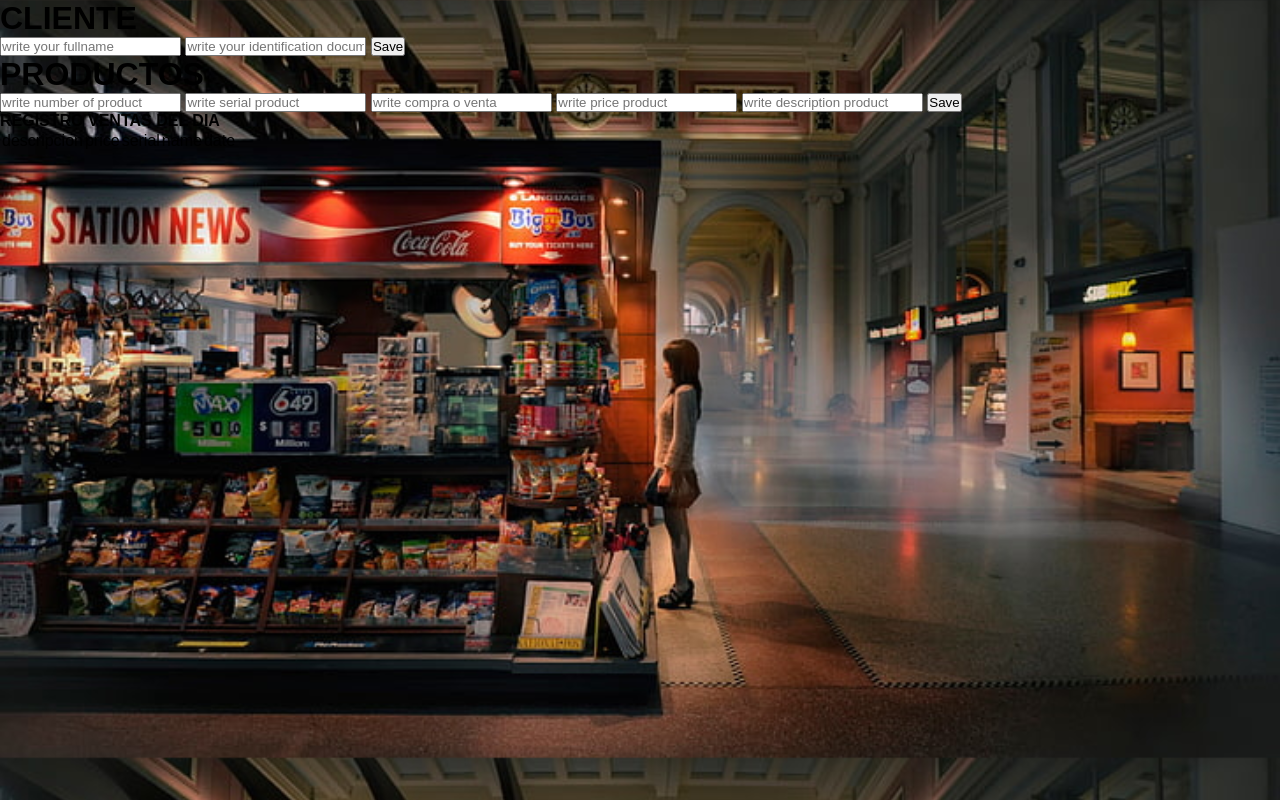
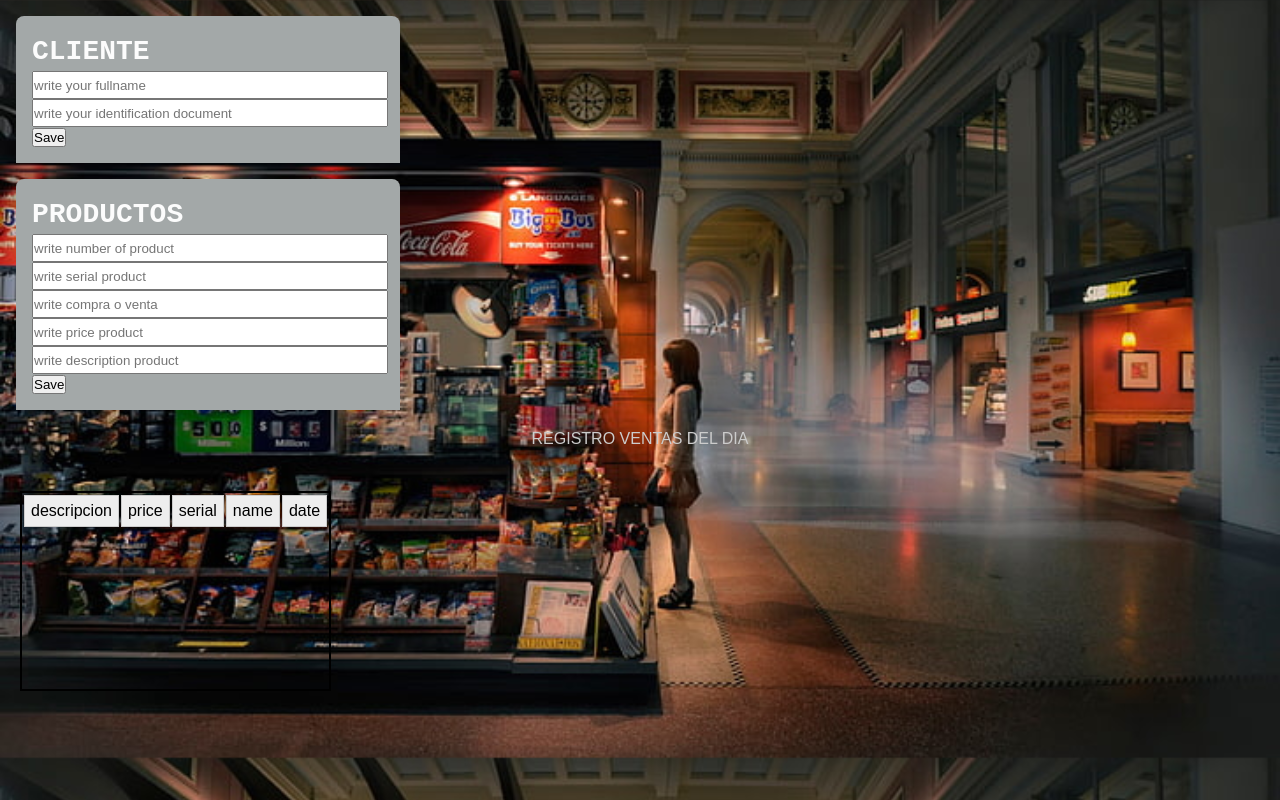
Before and after one commit to ANDRES3021/FULL_POWER, a Flask app: page /new_client in a window 1280 px wide. Run offline with Flask 2, Linux system fonts and the light colour scheme; data that the repository does not hold is empty; some libraries are stand-ins or nearby versions.

Commit message:
arreglo tablas

```diff
--- a/static/styles/styles2.css
+++ b/static/styles/styles2.css
@@ -34,3 +34,99 @@ footer {
   bottom: 0;
   width: 100%;
 }
+
+h1,h2,h4
+{
+  color: rgba(255, 255, 255, 0.961);
+  font-family: "Courier New", Courier, monospace;
+}
+
+form{
+
+  display:block;
+
+  padding: 16px;
+
+  margin: 16px 0 0 16px;
+
+  height: auto;
+
+  grid-column: 1/5;
+
+  grid-row: 1/2;
+
+  background: #a3a8a8;
+
+  border-radius: 8px 8px 0 0;
+
+}
+
+form div{
+
+  margin: 8px 0;
+
+}
+.container{
+
+  grid-column: 5/12;
+
+  grid-row: 1/2;
+
+  background: #ff00aa;
+
+  display:flex;
+
+  height: 100%;
+
+  margin: 16px 0 0 0;
+
+  align-items: center;
+
+  justify-content:flex-start;
+
+  flex-direction:column;
+
+}
+
+input, select{
+
+  width:100%;
+
+  height: 24px;
+
+}
+
+.button{
+
+  width:100%;
+
+  height: 40px;
+
+  margin: 4px;
+
+  outline: none;
+
+  border: none;
+
+  border-radius: 32px;
+
+  font-size: 1.2em;
+
+  font-weight: 500;
+
+}
+.body {
+
+  display:grid;
+
+  grid-template-columns: repeat(12,100px);
+
+  grid-template-rows: 1fr;
+
+  font-family: 'Open Sans', sans-serif;
+
+  width: 100%;
+
+  height: auto;
+
+}
--- /dev/null
+++ b/static/styles/styletables.css
@@ -0,0 +1,57 @@
+.a
+{
+    border-collapse: separate;
+    position:relative;
+    top:23px;
+    left:20px;
+    width:200px;
+    height: 200px;
+    float: left;
+}
+tr{background: #ccc;}
+
+* {
+	margin: 0;
+	padding: 0;
+}
+.body {
+	font: 14px/1.4 Georgia, Serif;
+}
+#page-wrap {
+	margin: 50px;
+}
+p {
+	margin: 20px 0;
+    color: #ccc;
+    text-align: center;
+}
+
+	/*
+	Generic Styling, for Desktops/Laptops
+	*/
+	table {
+		width: 100%;
+		border-collapse: collapse;
+	}
+	/* Zebra striping */
+	tr:nth-of-type(odd) {
+		background: #eee;
+	}
+	th {
+		background: #333;
+		color: white;
+		font-weight: bold;
+	}
+	td, th {
+		padding: 6px;
+		border: 1px solid #ccc;
+		text-align: left;
+	}
+
+    table {
+        height: 200px;
+        width: 200px;
+        border: 2px solid #000;
+        vertical-align:top;
+        text-align:right;
+       }
--- a/templates/formclient.html
+++ b/templates/formclient.html
@@ -4,14 +4,19 @@
     <meta charset="UTF-8">
     <link rel="stylesheet" type="text/css" href="../static/styles/styles2.css">
     <link rel="stylesheet" type="text/css" href="../static/styles/css3.css">
+    <link rel="stylesheet" type="text/css" href="../static/styles/styletables.css">
     <title>My Store</title>
   </head>
+<div class = "body">
 <form action ="/new_client" method="POST">
     <h1>CLIENTE</h1>
     <input type="text" name="name" placeholder="write your fullname"/>
     <input type="text" name="docident" placeholder="write your identification document"/>
     <button>Save</button>
+
 </form>
+</div>
+<div class = "body">
 <form action ="/new_product" method="POST">
     <h1>PRODUCTOS</h1>
 
@@ -21,11 +26,13 @@
     <input type="text" name="price" placeholder="write price product"/>
     <input type="text" name="descrpp" placeholder="write description product"/>
     <button>Save</button>
+
 </form>
-
-<table>
+</div>
+<div style="text-align:left;">
+<table class="a" style="margin: 0 auto;">
     <thead>
-        <h4>REGISTRO VENTAS DEL DIA</h4>
+        <p>REGISTRO VENTAS DEL DIA</p>
         <tr>
             <td>descripcion</td>
             <td>price</td>
@@ -46,3 +53,4 @@
         {% endfor %}
     </tbody>
 </table>
+</div>
```
Also changed, not shown: static/styles/css3.css (line endings or trailing spaces).
